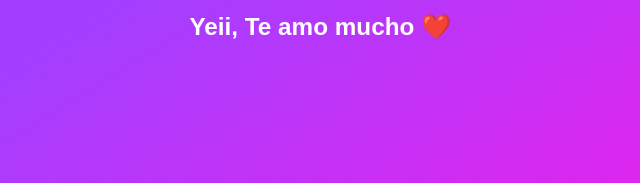
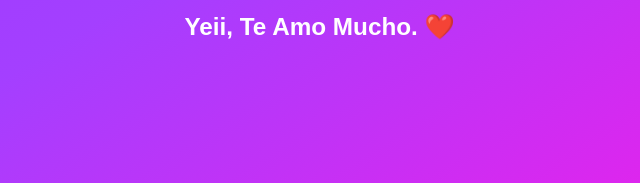
Before and after one commit to aarondev16/valentines-25, a plain HTML site: page index.html in a window 1280 px wide. Both pictures are taken after a click on the button "Sí". Shown: the part 519-702 px from the top of the page, 320-960 px from the left. Drawn offline with Linux system fonts and the light colour scheme.

Commit message:
fix: update yes message text for consistency and clarity

```diff
--- a/index.html
+++ b/index.html
@@ -34,6 +34,6 @@
       <button id="yesBtn" class="button">Sí</button>
       <button id="noBtn" class="button">No</button>
     </div>
-    <p id="yesMessage" class="message hidden pulse">Yeii, Te amo mucho ❤️</p>
+    <p id="yesMessage" class="message hidden pulse">Yeii, Te Amo Mucho. ❤️</p>
   </body>
 </html>
```
